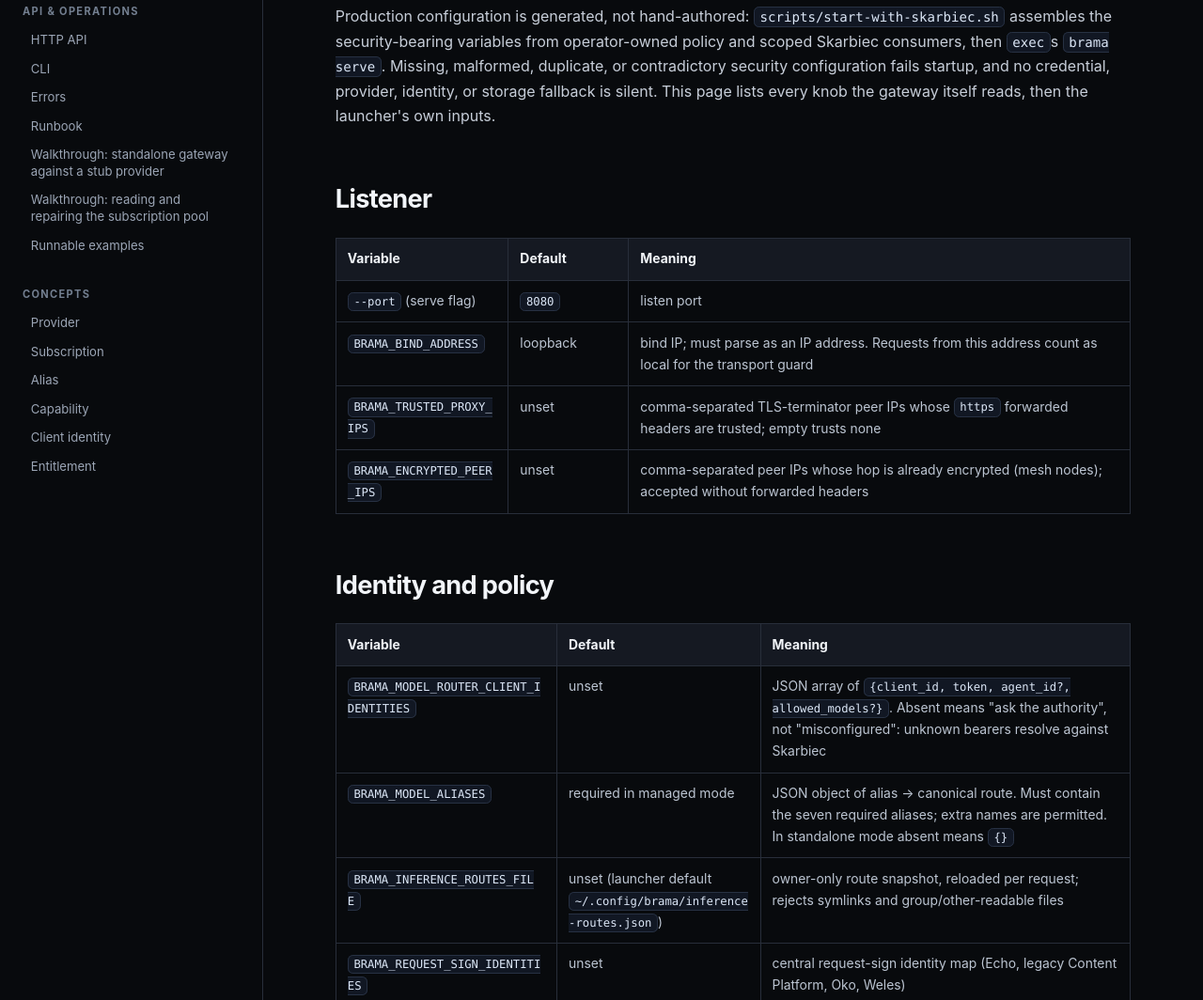
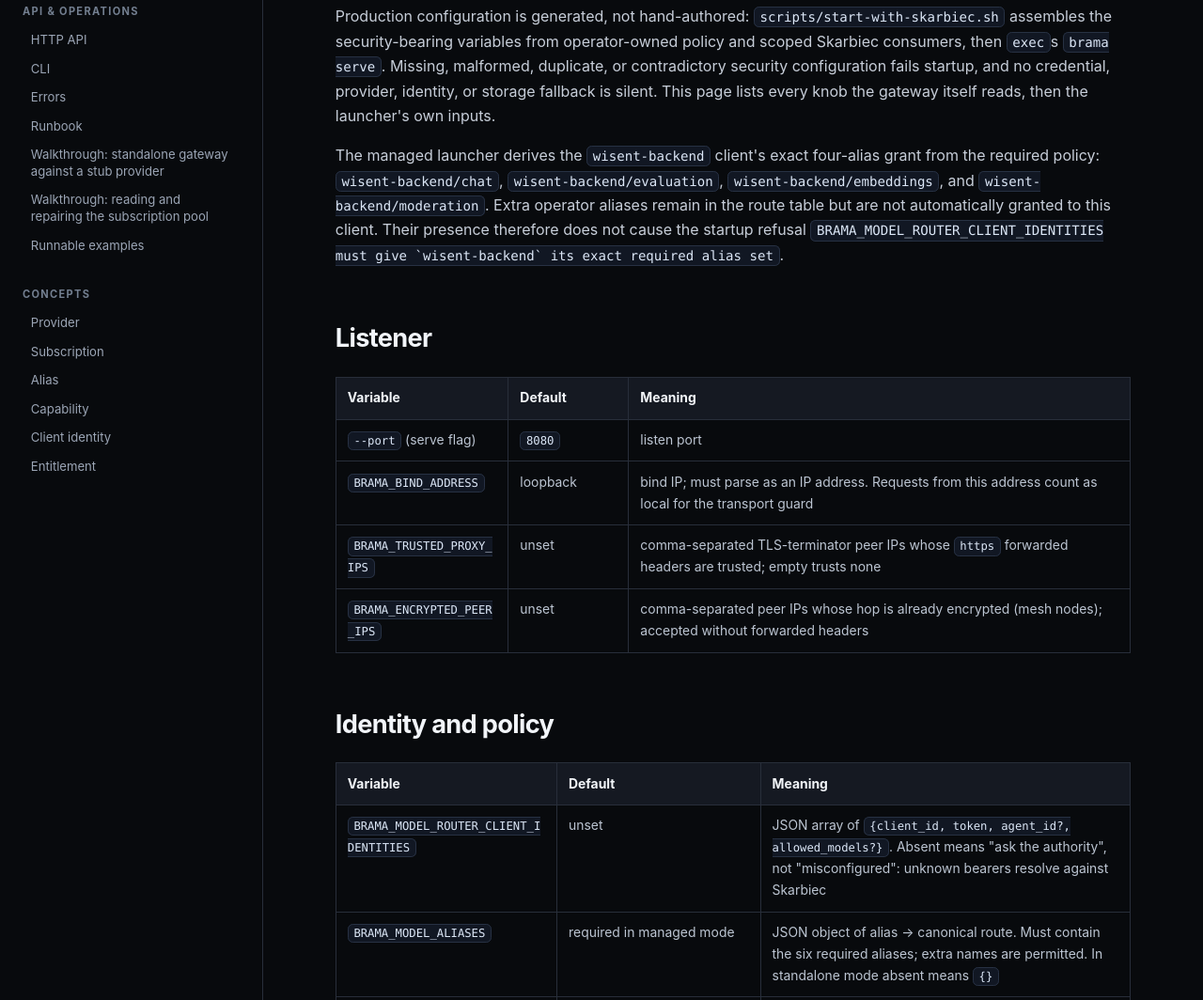
Before and after one commit to wisent-ai/brama, a plain HTML site: page vercel-ingress/docs/configuration.html in a window 1280 px wide. Shown: the part 271-1335 px from the top of the page at 94% size. Drawn offline with Linux system fonts and the light colour scheme.

Commit message:
Derive the required backend identity grant from validated policy

```diff
--- a/vercel-ingress/docs/configuration.html
+++ b/vercel-ingress/docs/configuration.html
@@ -129,6 +129,13 @@ from operator-owned policy and scoped Skarbiec consumers, then <code>exec</code>
 configuration fails startup, and no credential, provider, identity, or
 storage fallback is silent. This page lists every knob the gateway itself
 reads, then the launcher's own inputs.</p>
+<p>The managed launcher derives the <code>wisent-backend</code> client's exact
+four-alias grant from the required policy: <code>wisent-backend/chat</code>,
+<code>wisent-backend/evaluation</code>, <code>wisent-backend/embeddings</code>,
+and <code>wisent-backend/moderation</code>. Extra operator aliases remain in the
+route table but are not automatically granted to this client. Their presence
+therefore does not cause the startup refusal
+<code>BRAMA_MODEL_ROUTER_CLIENT_IDENTITIES must give &#96;wisent-backend&#96; its exact required alias set</code>.</p>
 <h2 id="listener">Listener<a class="headerlink" href="#listener" title="Link to this section">&para;</a></h2>
 <table>
 <thead>
@@ -179,7 +186,7 @@ reads, then the launcher's own inputs.</p>
 <tr>
 <td><code>BRAMA_MODEL_ALIASES</code></td>
 <td>required in managed mode</td>
-<td>JSON object of alias → canonical route. Must contain the seven required aliases; extra names are permitted. In standalone mode absent means <code>{}</code></td>
+<td>JSON object of alias → canonical route. Must contain the six required aliases; extra names are permitted. In standalone mode absent means <code>{}</code></td>
 </tr>
 <tr>
 <td><code>BRAMA_INFERENCE_ROUTES_FILE</code></td>
```
Also changed, not shown: .wisent-release.json, 4 other files.
